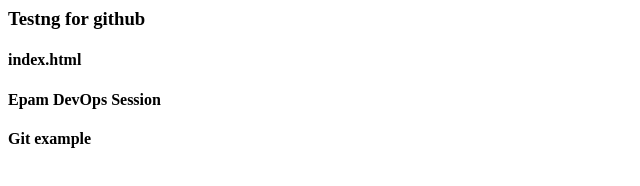
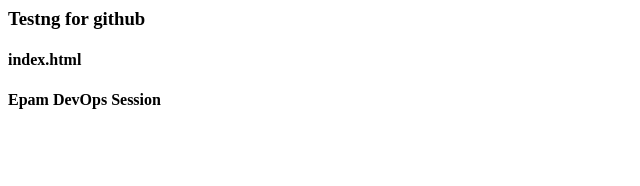
Before and after one commit to Ritesh-Goyal/epam-may, a plain HTML site: page index.html in a window 1280 px wide. Shown: the whole page, without its empty margins (0-640 px from the left). Drawn offline with Linux system fonts and the light colour scheme.

Commit message:
delete the line from index.html

```diff
--- a/index.html
+++ b/index.html
@@ -3,6 +3,5 @@
 		<h3> Testng for github</h3>
 		<h4> index.html </h4>
 		<h4> Epam DevOps Session </h4>
-		<h4> Git example </h4>
 	</body>
 </html>
```
